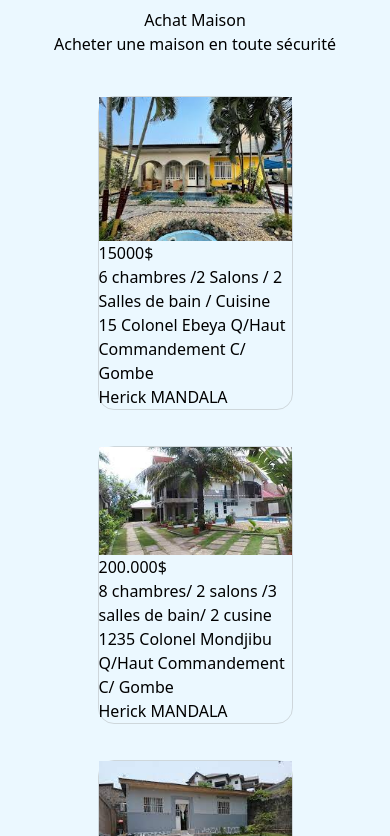
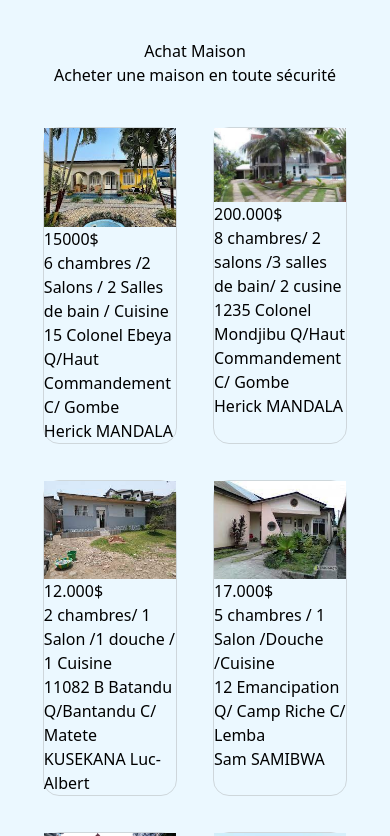
Before and after one commit to Edonak/Habiteo, a React (Vite) app: page / in a window 390 px wide. Shown: the part 3068-3904 px from the top of the page. Built offline with nearby package versions, Linux system fonts and the light colour scheme.

Commit message:
Debut responsive achat maison

```diff
--- a/src/index.css
+++ b/src/index.css
@@ -52,15 +52,13 @@
     .sell-card{
         border: 1px solid rgba(153, 151, 151, 0.349);
         cursor: pointer;
-        width: 50%;
+        width: 43%;
         border-style: solid;
         border-radius: 1rem;
-        gap: 2.5rem;
       }
-      .house-purchase-data{
+      .house-purchase-container {
         width:100%;
         display:flex;
-        gap:2.25rem;
         justify-content:center;
         flex-wrap: wrap;
 
```
